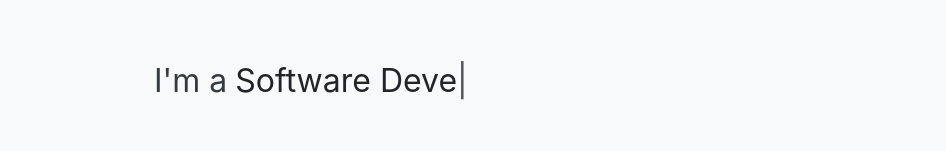
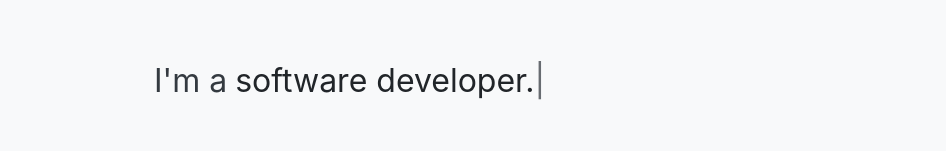
Before and after one commit to danpops/danpops-portfolio-2, a React (Create React App) app: page / in a window 1280 px wide. Shown: the part 382-533 px from the top of the page, without its empty margins (158-1104 px from the left). Built offline with nearby package versions, Linux system fonts and the light colour scheme.

Commit message:
refactor (data)

```diff
--- a/src/assets/data/experience.ts
+++ b/src/assets/data/experience.ts
@@ -7,11 +7,10 @@ export const experienceCards: IExperience[] = [
     date: "Oct '22 - Present",
     notes: [
       'Anchor backend engineer on the digital transformation project for McCain, a global leader in manufacturing, successfully revolutionizing their backend systems and enhancing operational efficiency.',
+      'Conducted Domain Discovery and Event Storming sessions to align project goals and requirements, contributing to the successful delivery of a tailored solution.',
       'Developed a sensor-triggered solution using Azure Functions to automate the tracking of equipment sensors, resulting in real-time updates and eliminating manual intervention.',
-      'Conducted Domain Discovery and Event Storming sessions to align project goals and requirements, contributing to the successful delivery of a tailored solution.',
-      'Received exceptional feedback from stakeholders, paving the way for the global scalability of the application and highlighting its significant impact on productivity and cost savings.',
       'Implemented comprehensive integration tests using Cucumber Gherkin, ensuring the high quality and reliability of the APIs.',
-      'Enabled data-driven decision-making for product runs, empowering McCain to optimize costs based on previous data analysis.'
+      'Received exceptional feedback from stakeholders, paving the way for the global scalability of the application and highlighting its significant impact on productivity and cost savings.'
     ]
   },
   {
@@ -20,9 +19,9 @@ export const experienceCards: IExperience[] = [
     date: "Oct '21 - May '22",
     notes: [
       'Worked on the GoPuff project, focusing on user registration/login functionality, utilizing React Native for frontend development and implementing GraphQL APIs on the backend.',
-      'Implemented end-to-end integration tests using Appium, ensuring high-quality software delivery.',
+      'Demonstrated strong problem-solving and debugging skills while working on complex web applications serving a global user base.',
       'Implemented Single Sign-On (SSO) login, integrated reCAPTCHA, and validated user registration information, contributing to an enhanced user experience.',
-      'Demonstrated strong problem-solving and debugging skills while working on complex web applications serving a global user base.'
+      'Implemented end-to-end integration tests using Appium, ensuring high-quality software delivery.'
     ]
   }
 ]
--- a/src/assets/data/index.ts
+++ b/src/assets/data/index.ts
@@ -15,12 +15,7 @@ export const navigationItems = [
 export const hero = {
   heading1: 'Hello,',
   heading2: "I'm Dan Popovic.",
-  typewriterText: [
-    'Software Developer.',
-    'JavaScript Enthusiast.',
-    'Functional Programmer.',
-    'Problem Solver.'
-  ],
+  typewriterText: ['software developer.'],
   buttonText: 'About me'
 }
 export const about = {
```
